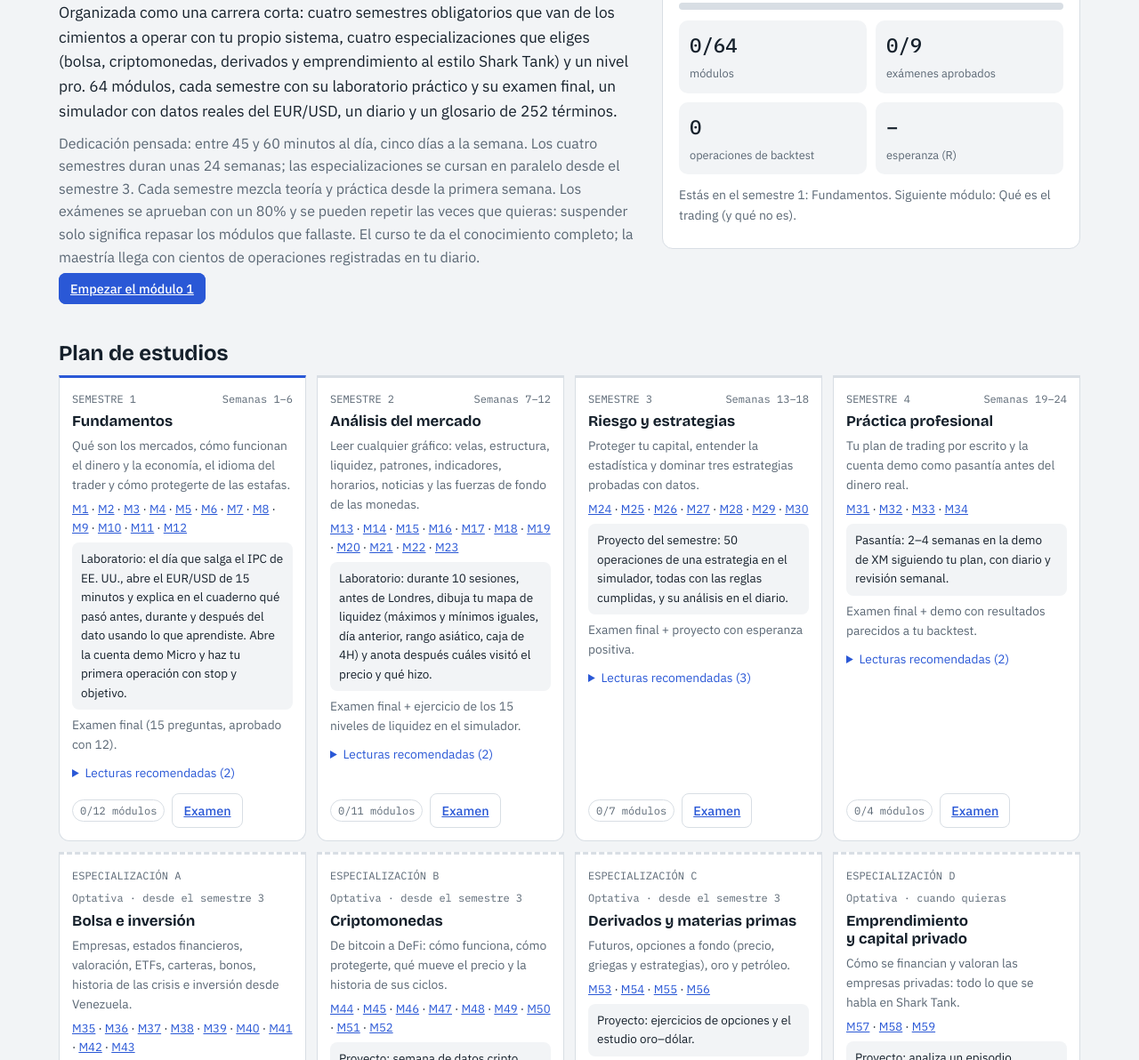
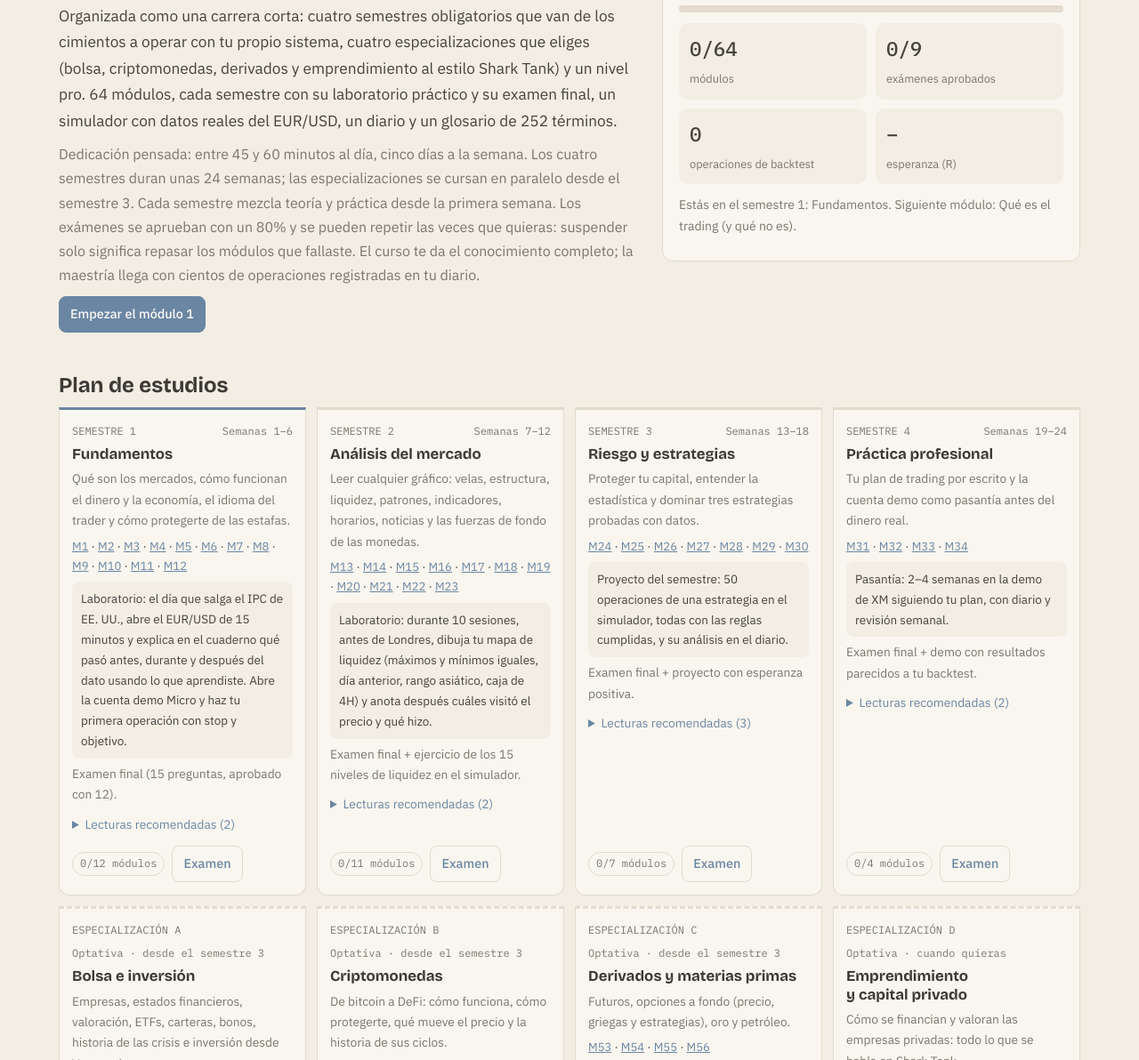
Before and after one commit to frannshot/academia-trading, a plain HTML site: page index.html in a window 1280 px wide. Shown: the part 141-1333 px from the top of the page at 89% size. Drawn offline with nearby package versions, Linux system fonts and the light colour scheme.

Commit message:
Diseño suave: fondo hueso, texto gris oscuro y colores pastel
Co-Authored-By: Claude Opus 5.5 <noreply@anthropic.com>
Claude-Session: https://claude.ai/code/session_018yuCvC2jJ9gNBg7prNvA2e

```diff
--- a/index.html
+++ b/index.html
@@ -5,7 +5,7 @@
 <meta name="viewport" content="width=device-width, initial-scale=1">
 <title>Academia de Trading EUR/USD</title>
 <meta name="description" content="Curso completo de trading, economía, bolsa y criptomonedas desde cero, con simulador de backtesting del EUR/USD.">
-<meta name="theme-color" content="#15202B">
+<meta name="theme-color" content="#F3EEE4">
 <link rel="manifest" href="manifest.webmanifest">
 <link rel="icon" href="icon-192.png">
 <link rel="apple-touch-icon" href="apple-touch-icon.png">
@@ -18,32 +18,19 @@
 <style>
 /* Layout: cuaderno de bitácora de un trader. Barra de pestañas arriba, una vista a la vez, ancho de lectura en el curso y ancho completo en el simulador. */
 :root{
-  --bg:#F2F4F6; --surface:#FFFFFF; --ink:#15202B; --muted:#5A6774; --line:#D8DEE4;
-  --accent:#2A58D6; --accent-soft:#E5ECFC; --accent-ink:#FFFFFF;
-  --up:#12876A; --down:#D0434A; --warn:#A86C12; --note:#FFF8DF; --note-line:#E6D38C; --note-rule:#EFE3B4;
+  /* Paleta hueso: fondo cálido, texto gris oscuro y colores pastel de bajo contraste. Un solo tema, también en modo oscuro del sistema. */
+  --bg:#F3EEE4; --surface:#F9F6EF; --ink:#45423C; --muted:#7A766D; --line:#E2DBCE;
+  --accent:#6A86A3; --accent-soft:#E4EAF0; --accent-ink:#FDFBF7;
+  --up:#7BA58E; --down:#C98B84; --warn:#BE9A62; --note:#F6EEDB; --note-line:#E4D7B6; --note-rule:#EEE4CB;
   --font-d:"Bricolage Grotesque", "Segoe UI", system-ui, sans-serif;
   --font-b:"IBM Plex Sans", "Segoe UI", system-ui, sans-serif;
   --font-m:"IBM Plex Mono", ui-monospace, Menlo, Consolas, monospace;
   color-scheme:light;
 }
-@media (prefers-color-scheme: dark){
-  :root:not([data-theme="light"]){
-    --bg:#0E141A; --surface:#151D26; --ink:#E3E9EF; --muted:#95A3B0; --line:#26323E;
-    --accent:#7E9CFF; --accent-soft:#1C2949; --accent-ink:#0E141A;
-    --up:#2CB48E; --down:#F0676C; --warn:#E0A84A; --note:#211E12; --note-line:#5A4C1E; --note-rule:#2F2A17;
-    color-scheme:dark;
-  }
-}
-:root[data-theme="dark"]{
-  --bg:#0E141A; --surface:#151D26; --ink:#E3E9EF; --muted:#95A3B0; --line:#26323E;
-  --accent:#7E9CFF; --accent-soft:#1C2949; --accent-ink:#0E141A;
-  --up:#2CB48E; --down:#F0676C; --warn:#E0A84A; --note:#211E12; --note-line:#5A4C1E; --note-rule:#2F2A17;
-  color-scheme:dark;
-}
 *{box-sizing:border-box}
 html,body{margin:0}
-body{background:var(--bg);color:var(--ink);font-family:var(--font-b);font-size:16px;line-height:1.6}
-h1,h2,h3,h4{font-family:var(--font-d);line-height:1.2;text-wrap:balance;margin:0}
+body{background:var(--bg);color:var(--ink);font-family:var(--font-b);font-size:16px;line-height:1.7}
+h1,h2,h3,h4{font-family:var(--font-d);line-height:1.2;text-wrap:balance;margin:0;color:#3D3A35;font-weight:600}
 h1{font-size:2rem} h2{font-size:1.5rem} h3{font-size:1.2rem} h4{font-size:1.05rem;margin:1.4em 0 .4em}
 p{margin:.6em 0} ul,ol{margin:.5em 0;padding-left:1.3em} li{margin:.25em 0}
 a{color:var(--accent)}
@@ -77,7 +64,7 @@ main{max-width:1180px;margin:0 auto;padding:24px 16px 64px}
 .grid{display:grid;gap:16px}
 .muted{color:var(--muted)}
 .small{font-size:.875rem}
-.btn{cursor:pointer;border:1px solid var(--line);background:var(--surface);padding:7px 12px;border-radius:8px;font-weight:500;font-size:.9rem}
+.btn{text-decoration:none;display:inline-block;cursor:pointer;border:1px solid var(--line);background:var(--surface);padding:7px 12px;border-radius:8px;font-weight:500;font-size:.9rem}
 .btn:hover{border-color:var(--accent)}
 .btn.pri{background:var(--accent);border-color:var(--accent);color:var(--accent-ink)}
 .btn.buy{background:var(--up);border-color:var(--up);color:#fff}
--- a/sw.js
+++ b/sw.js
@@ -1,4 +1,4 @@
-const VERSION="2026.11.11-3";
+const VERSION="2026.11.14-1";
 const CACHE="academia-"+VERSION;
 const FILES=["./","index.html","cloud.js","manifest.webmanifest","icon-192.png","icon-512.png","apple-touch-icon.png",
  "vendor/firebase/firebase-app-compat.js","vendor/firebase/firebase-auth-compat.js","vendor/firebase/firebase-firestore-compat.js"];
```
Also changed, not shown: apple-touch-icon.png, icon-192.png, icon-512.png, icon-maskable-512.png, manifest.webmanifest.
